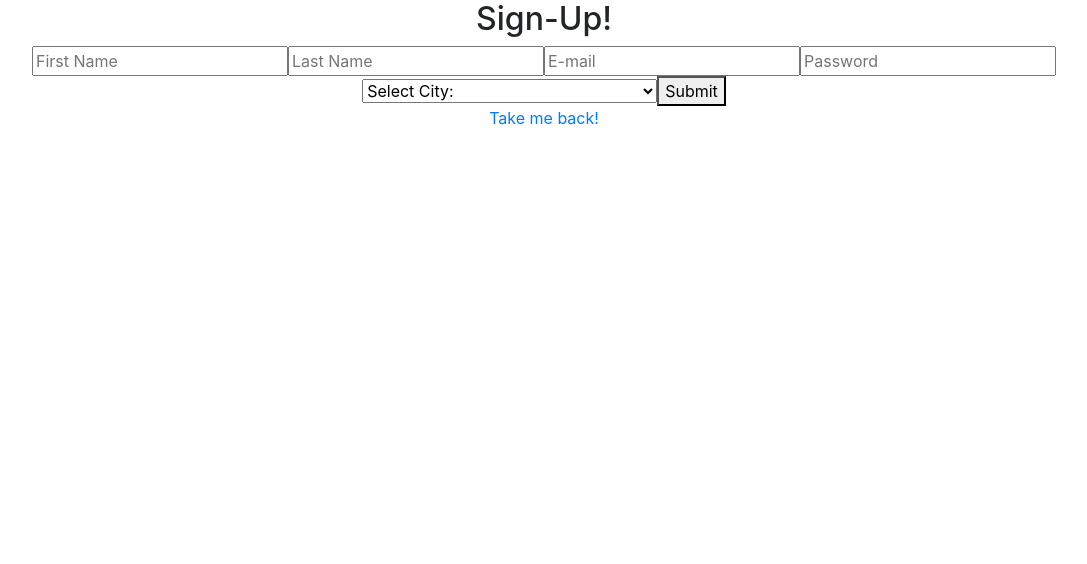
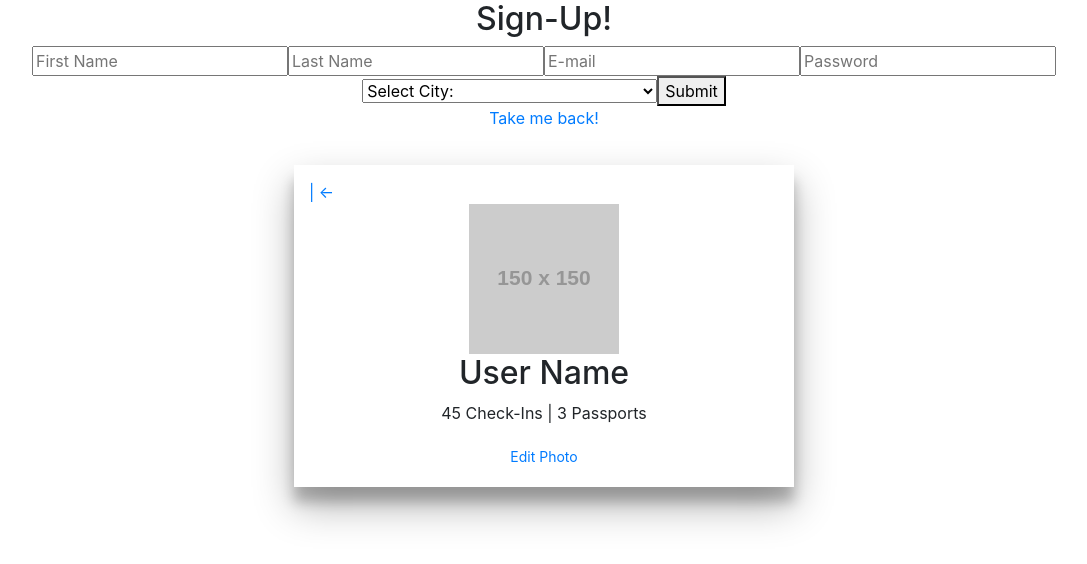
Before and after one commit to RestaurantPassport-BW/front-end, a React (Create React App) app: page /register in a window 1280 px wide. Shown: the top 564 px of the page, without its empty margins (96-1183 px from the left). Built offline with nearby package versions, Linux system fonts and the light colour scheme.

Commit message:
added logout link

```diff
--- a/src/App.css
+++ b/src/App.css
@@ -45,3 +45,8 @@ main {
   padding: 15px;
   box-shadow: 0 19px 38px rgba(0, 0, 0, 0.3), 0 15px 12px rgba(0, 0, 0, 0.22);
 }
+
+.logoutBtn{
+  display: flex;
+
+}
--- a/src/App.js
+++ b/src/App.js
@@ -5,7 +5,7 @@ import { Switch, Route } from "react-router";
 import Login from "./components/auth/Login";
 import Register from "./components/auth/Register";
 import styled from "styled-components";
-
+import UserCard from './components/header/UserCard'
 
 const StyledLink = styled.a`
   padding: 20px;
@@ -22,6 +22,7 @@ function App() {
         <Route path={"/login"} render={props => <Login {...props} />  } />
         <Route path={"/register"} render={props => <Register {...props} /> }/>
       </Switch>
+      <UserCard />
     </div>
   );
 }
--- a/src/components/header/UserCard.js
+++ b/src/components/header/UserCard.js
@@ -1,9 +1,12 @@
 import React from 'react'
 import EditUserCard from "./EditUserCard";
+import { NavLink } from "react-router-dom";
 
 function UserCard() {
     return (
+        <>
         <main>
+            <NavLink to="/login" className="logoutBtn">| &#8592;</NavLink>
             <header>
                 <img
                 className="userCardImg"
@@ -11,11 +14,13 @@ function UserCard() {
                 alt="placeholder"
                 />
             </header>
+
             <h2>User Name</h2>
             <p>45 Check-Ins | 3 Passports</p>
             <EditUserCard/>
         </main>
+        </>
     )
 }
 
-export default UserCard
+export default UserCard;
```
